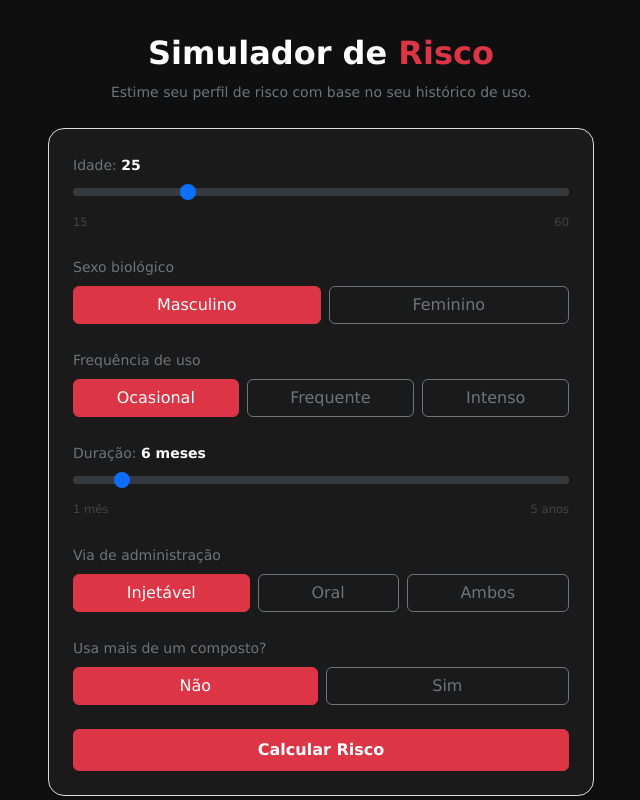
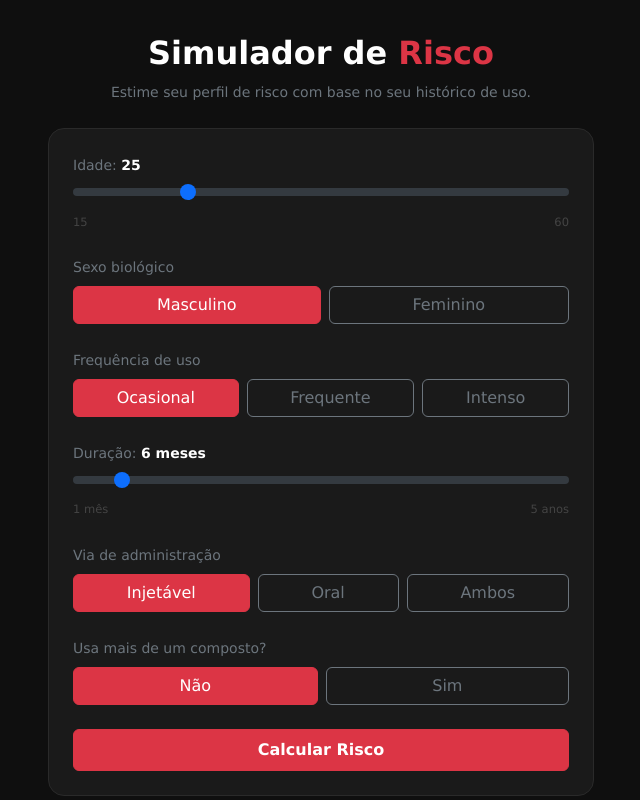
Before and after one commit to Sophia-Coelho/ChallengeFIAP, a React (Vite) app: page / in a window 1280 px wide. Shown: the part 2700-3500 px from the top of the page, without its empty margins (319-959 px from the left). Built offline with nearby package versions, Linux system fonts and the light colour scheme.

Commit message:
fix: update border color of sim-card for better visibility

```diff
--- a/src/sections/simulador/simulador.css
+++ b/src/sections/simulador/simulador.css
@@ -6,7 +6,7 @@
 /* ── Card principal ─ */
 .sim-card {
   background-color: #1a1a1a;
-  border: 1px solid #ded9d9;
+  border: 1px solid #2a2a2a;
   border-radius: 16px;
 }
 
```
Also changed, not shown: src/sections/README.md (deleted).
